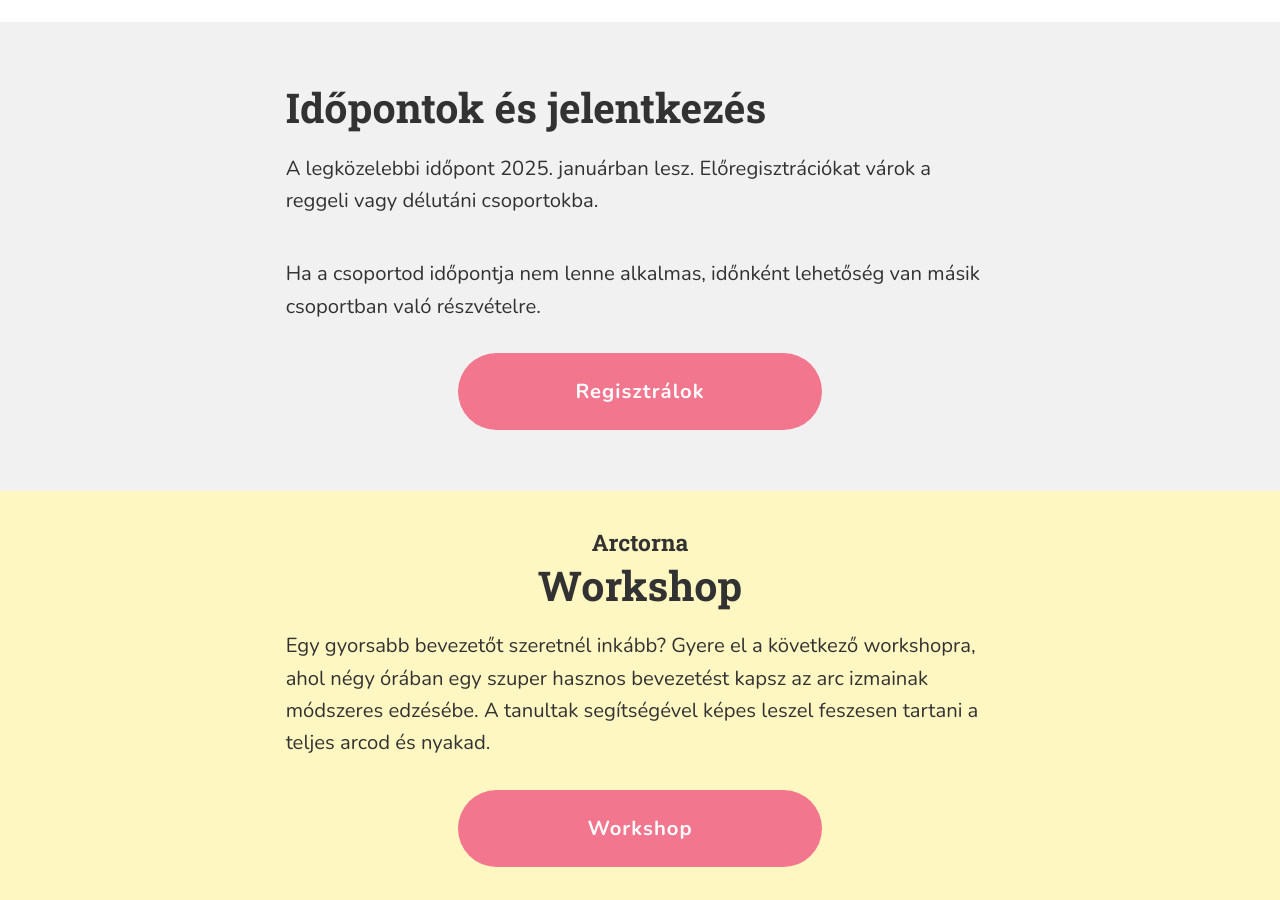
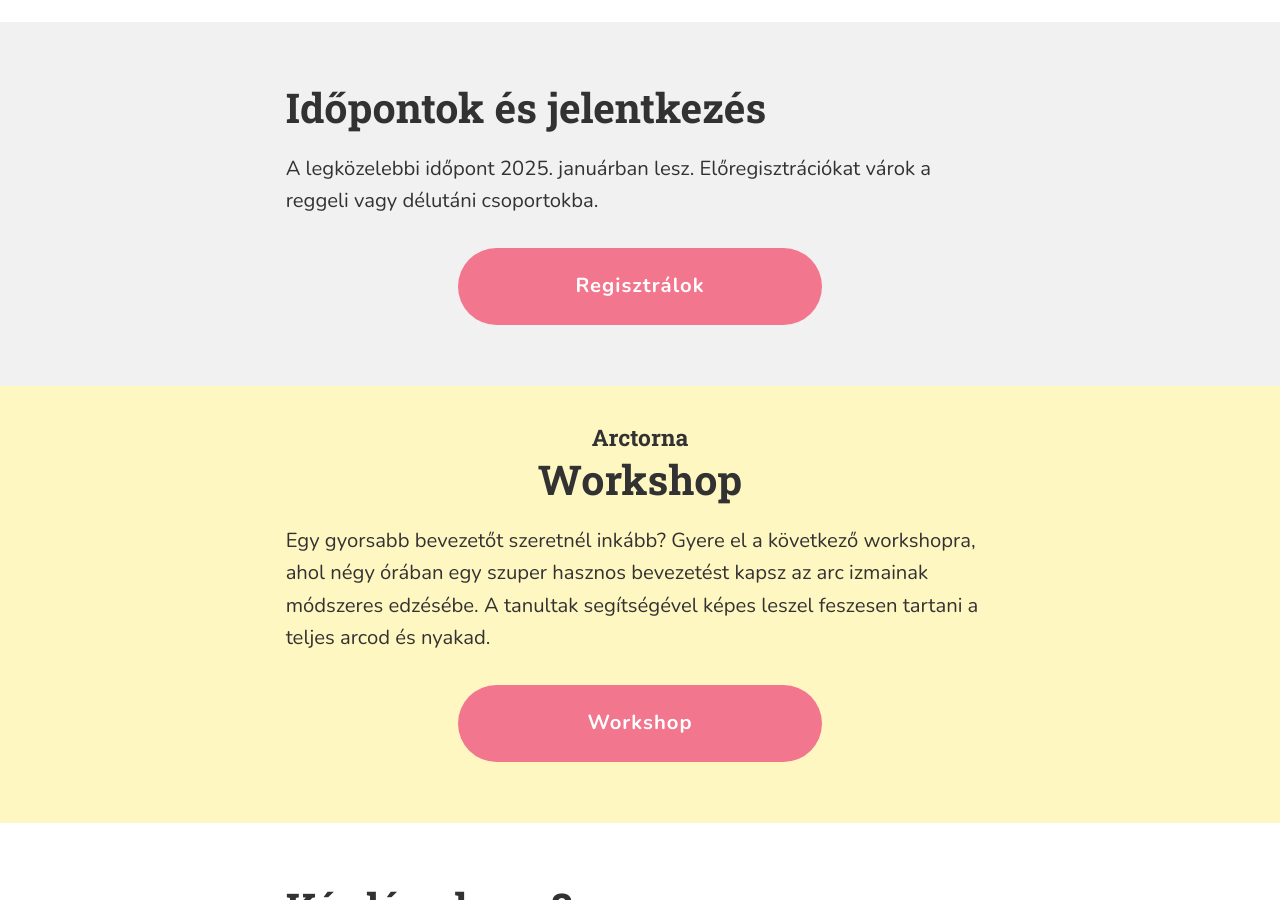
Before and after one commit to monikamudra/arctorna, a Jekyll site: the page built from trening.md, in a window 1280 px wide and 900 px high, scrolled down 2270 px. Built offline with Jekyll 4.4.1, drawn with Linux system fonts in a browser that asks for light colours.

Commit message:
Update training info

```diff
--- a/_layouts/trening.html
+++ b/_layouts/trening.html
@@ -63,7 +63,7 @@
         </p>
       </div>
     </div>
-    <div class="c-ContentBlock u-MarginTopXLarge">
+    <!-- <div class="c-ContentBlock u-MarginTopXLarge">
       {% include events.html data = data.events price = data.price price_desc =
       data.price_desc address = data.address description = data.description %}
     </div>
@@ -74,7 +74,7 @@
           másik csoportban való részvételre.
         </p>
       </div>
-    </div>
+    </div> -->
     <div class="c-ContentBlock c-ContentBlock--Centered u-MarginTopLarge">
       <a class="c-Button" href="{{ data.registration_link }}">Regisztrálok</a>
     </div>
```
